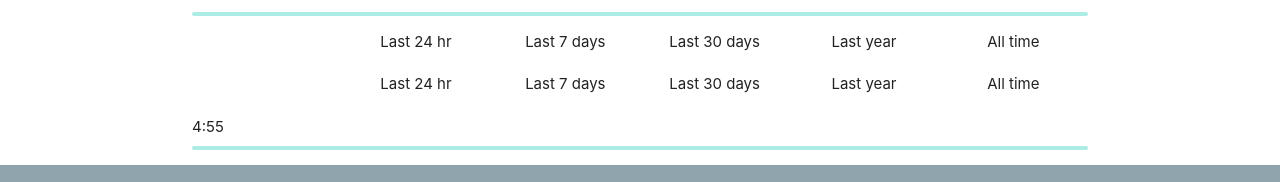
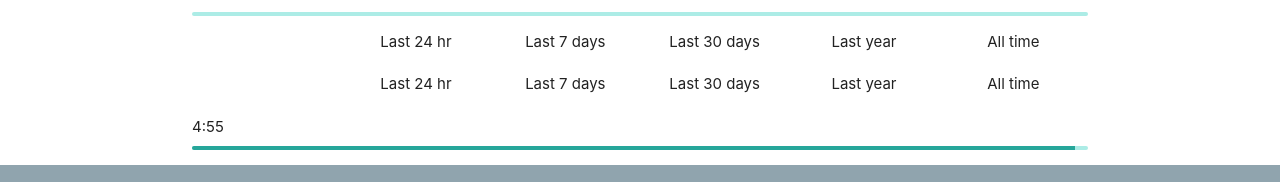
Before and after one commit to StrathTech/Status, a plain HTML site: page index.html in a window 1280 px wide. Shown: the part 162-344 px from the top of the page. Drawn offline with nearby package versions, Linux system fonts and the light colour scheme; no server answers; a script that the page names is missing; some icons are missing.

Commit message:
make progress bar determinate

```diff
--- a/index.html
+++ b/index.html
@@ -105,7 +105,7 @@
                 <i class="icon-refresh"></i> <span id="last-update"></span>
             </div>
             <div class="progress">
-                <div class="progress-bar progress-bar-info countdown" role="progressbar" aria-valuemin="0" aria-valuemax="100">
+                <div class="progress-bar progress-bar-info countdown determinate" role="progressbar" aria-valuemin="0" aria-valuemax="100">
                     <span class="sr-only"></span>
                 </div>
             </div>
```
